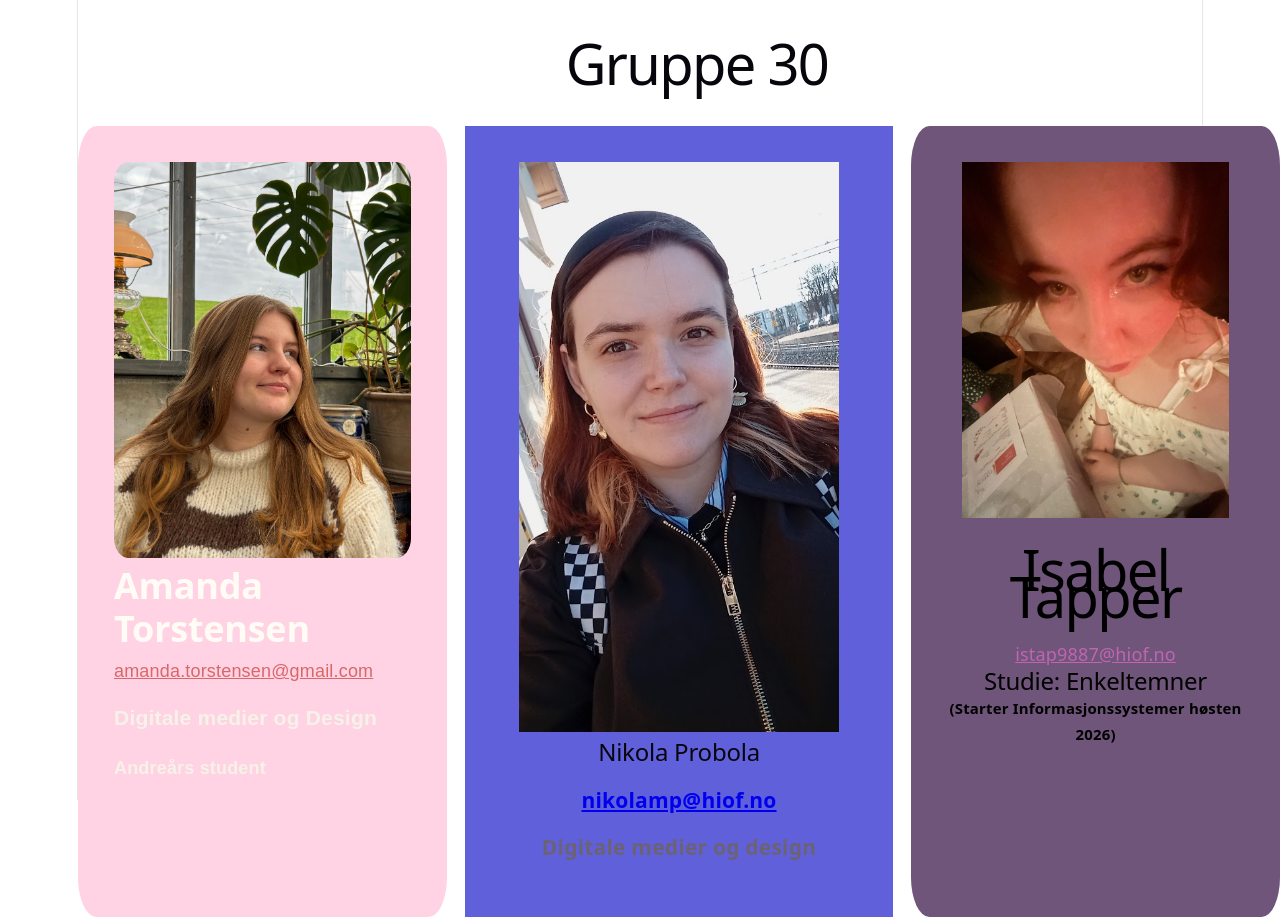
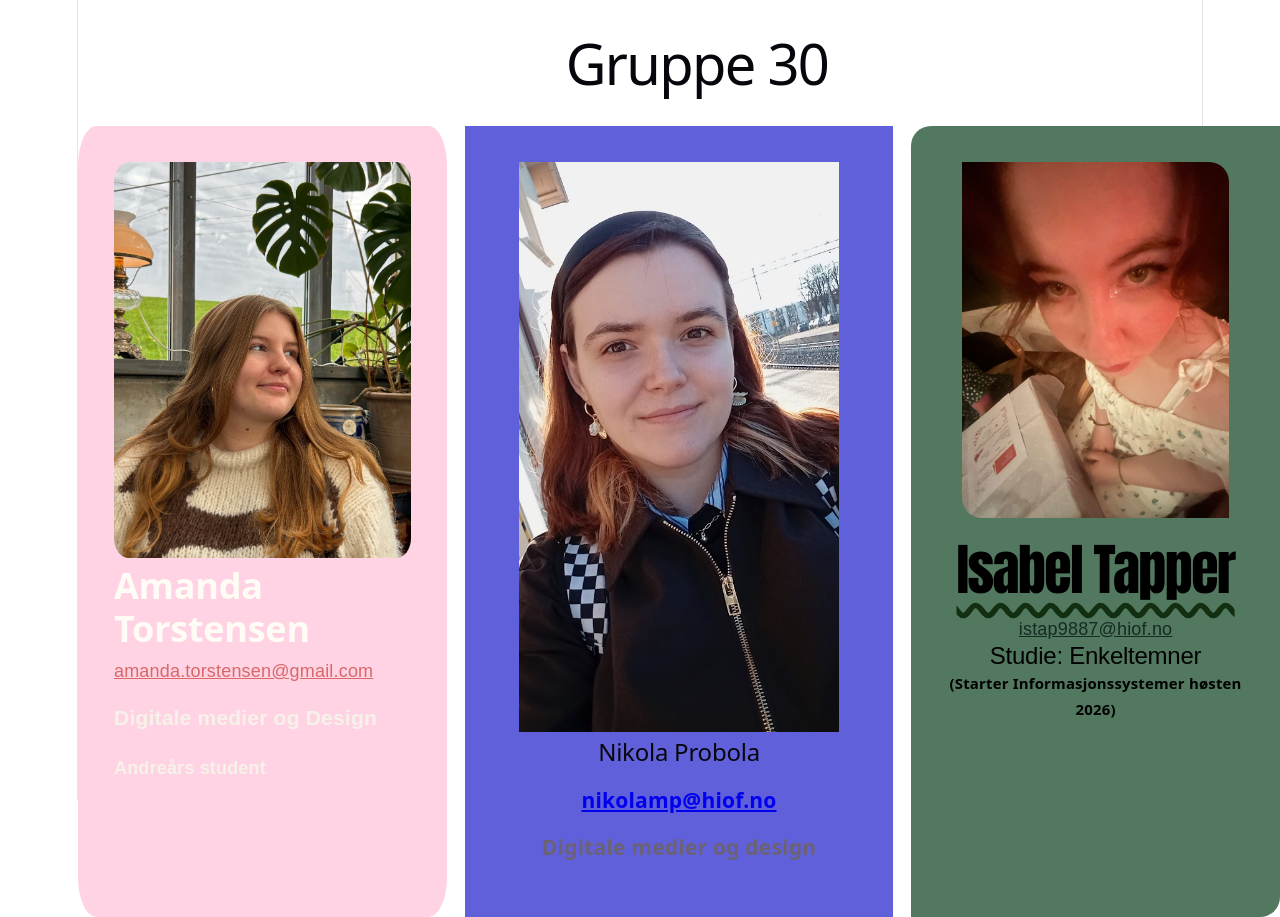
Before and after one commit to Nikola714/Arbeidskrav4_UIN26, a React app in the folder frontend/: page / in a window 1280 px wide. Shown: the top 917 px of the page. Built offline with nearby package versions, Linux system fonts and the light colour scheme; no server answers; the HTML template or start-up script is replaced by a standard one.

Commit message:
Kommentar

```diff
--- a/frontend/src/components/HentArbeidskrav.jsx
+++ b/frontend/src/components/HentArbeidskrav.jsx
@@ -19,6 +19,10 @@ export default function HentArbeidskrav() {
         fetchAllArbeidskrav()
     },[])
 
+    // vi er klare over at det ikke er best practice å sortere etter alfabetisk
+    // rekkefølge på strengene, men vi fikk ikke til å finne ut av hvorfor id kom opp som 'null' i konsollen,
+    // så vi velger heller å bruke dette for funksjonalitetens skyld.
+
     console.log(sanityKrav)
 
 
--- a/frontend/src/css/isabelStil.css
+++ b/frontend/src/css/isabelStil.css
@@ -1,19 +1,19 @@
 .isabelKort{
-    background-color: rgb(111, 85, 122);
+    background-color: rgb(82, 120, 95);
     margin: 0;
     width: 25%;
     padding: 2rem;
-    border-radius:5%;
+    border-radius:  20px 0 20px 0;
 
 
     h1, h2, a{
-    font: helvetica, sans-serif;
+    font-family: Arial, Helvetica, sans-serif;
     text-align: center;
     margin: 5,5%;
     color: black;
     }
     a {
-        color: rgb(193, 100, 177)
+        color: rgb(20, 44, 33)
     }
 
     h2, h5{
@@ -21,9 +21,17 @@
         color: black;
     }
 
+    h1{
+        font-family:Impact, Haettenschweiler, 'Arial Narrow Bold', sans-serif;
+        text-decoration: underline wavy rgb(18, 47, 18);
+        text-underline-offset: 10px;
+    }
+
+
 
     img {
         max-width: 90%;
+        border-radius: 0 20px 0 20px;
     }
 
 
```
